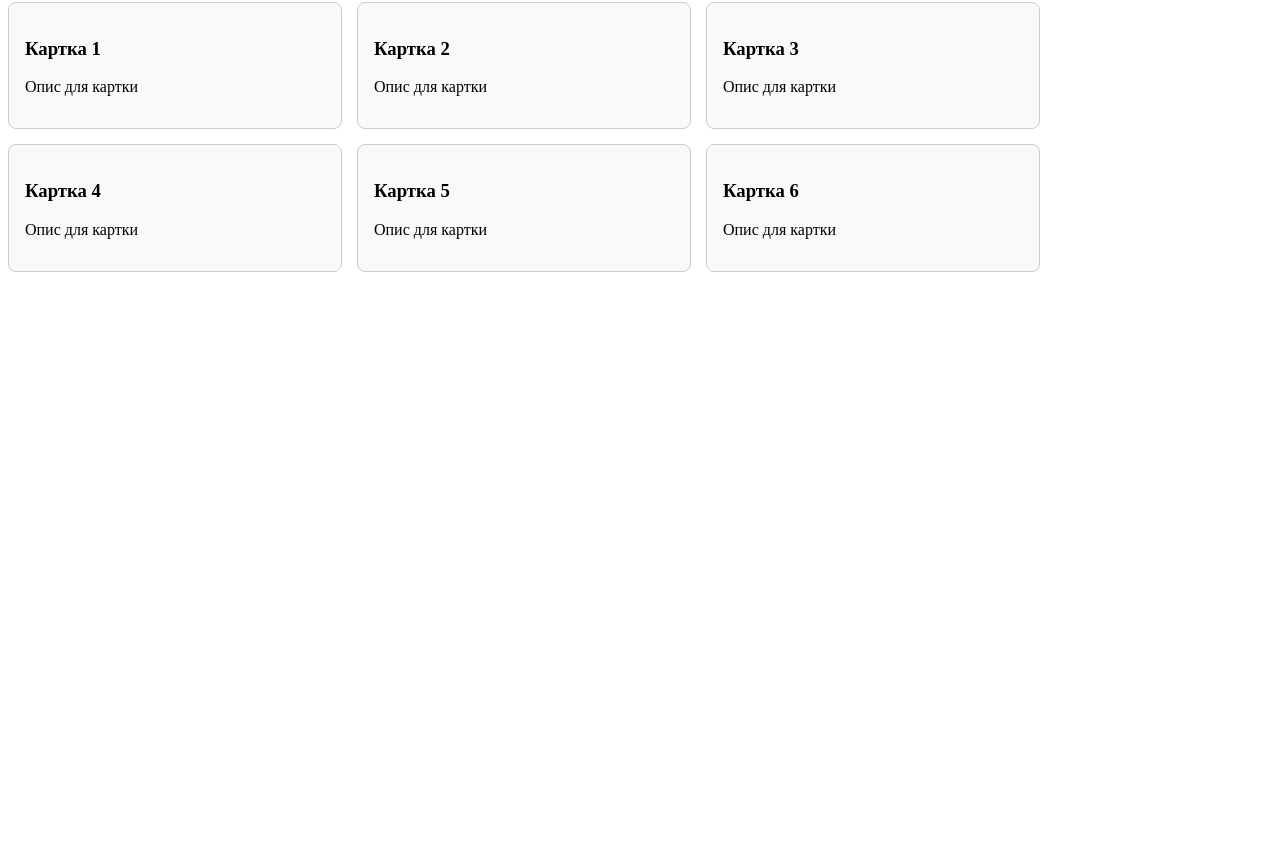
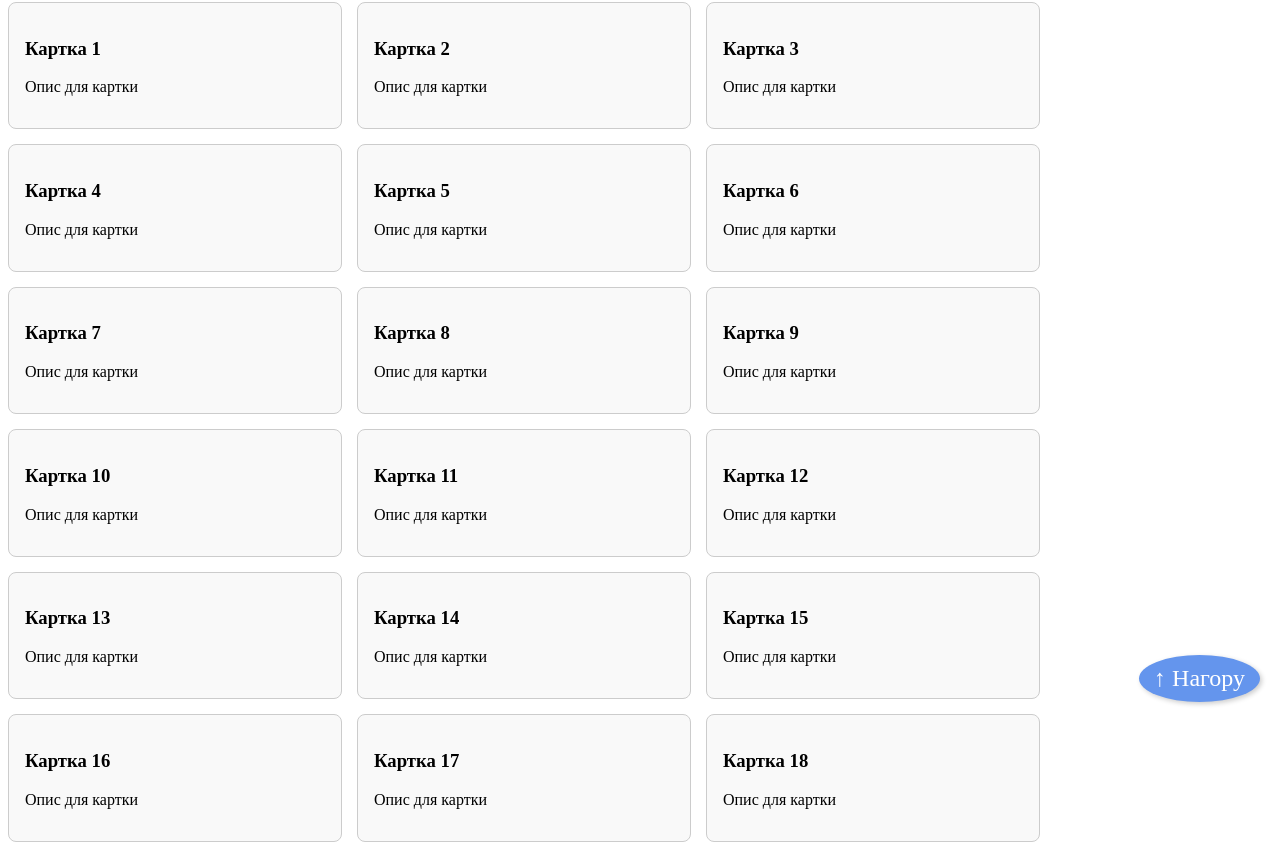
Before and after one commit to noodlex3m/tasks, a plain HTML site: page Частина 2 CSS – Архітектор Візуалу/Модуль 1 Поглиблений Flexbox/gallery.html in a window 1280 px wide. Shown: the part 78-928 px from the top of the page. Before the commit the page ends 800 px from the top, so only its background shows below. Drawn offline with Linux system fonts and the light colour scheme.

Commit message:
add buttoun up

```diff
--- a/Частина 2 CSS – Архітектор Візуалу/Модуль 1 Поглиблений Flexbox/gallery-style.css
+++ b/Частина 2 CSS – Архітектор Візуалу/Модуль 1 Поглиблений Flexbox/gallery-style.css
@@ -10,3 +10,20 @@
   flex-wrap: wrap;
   gap: 15px;
 }
+/* стилі для кнопки вгору */
+.scroll-to-top {
+  position: fixed;
+  bottom: 20px;
+  right: 20px;
+  background-color: cornflowerblue;
+  color: white;
+  padding: 10px 15px;
+  border-radius: 50%;
+  text-decoration: none;
+  font-size: 24px;
+  box-shadow: 2px 2px 5px rgba(0, 0, 0, 0.2);
+}
+.scroll-to-top:hover {
+  background-color: lightgreen;
+  color: black;
+}
--- a/Частина 2 CSS – Архітектор Візуалу/Модуль 1 Поглиблений Flexbox/gallery.html
+++ b/Частина 2 CSS – Архітектор Візуалу/Модуль 1 Поглиблений Flexbox/gallery.html
@@ -33,6 +33,55 @@
         <h3>Картка 6</h3>
         <p>Опис для картки</p>
       </div>
+      <div class="card">
+        <h3>Картка 7</h3>
+        <p>Опис для картки</p>
+      </div>
+      <div class="card">
+        <h3>Картка 8</h3>
+        <p>Опис для картки</p>
+      </div>
+      <div class="card">
+        <h3>Картка 9</h3>
+        <p>Опис для картки</p>
+      </div>
+      <div class="card">
+        <h3>Картка 10</h3>
+        <p>Опис для картки</p>
+      </div>
+      <div class="card">
+        <h3>Картка 11</h3>
+        <p>Опис для картки</p>
+      </div>
+      <div class="card">
+        <h3>Картка 12</h3>
+        <p>Опис для картки</p>
+      </div>
+      <div class="card">
+        <h3>Картка 13</h3>
+        <p>Опис для картки</p>
+      </div>
+      <div class="card">
+        <h3>Картка 14</h3>
+        <p>Опис для картки</p>
+      </div>
+      <div class="card">
+        <h3>Картка 15</h3>
+        <p>Опис для картки</p>
+      </div>
+      <div class="card">
+        <h3>Картка 16</h3>
+        <p>Опис для картки</p>
+      </div>
+      <div class="card">
+        <h3>Картка 17</h3>
+        <p>Опис для картки</p>
+      </div>
+      <div class="card">
+        <h3>Картка 18</h3>
+        <p>Опис для картки</p>
+      </div>
     </div>
+    <a href="#" class="scroll-to-top">↑ Нагору</a>
   </body>
 </html>
```
